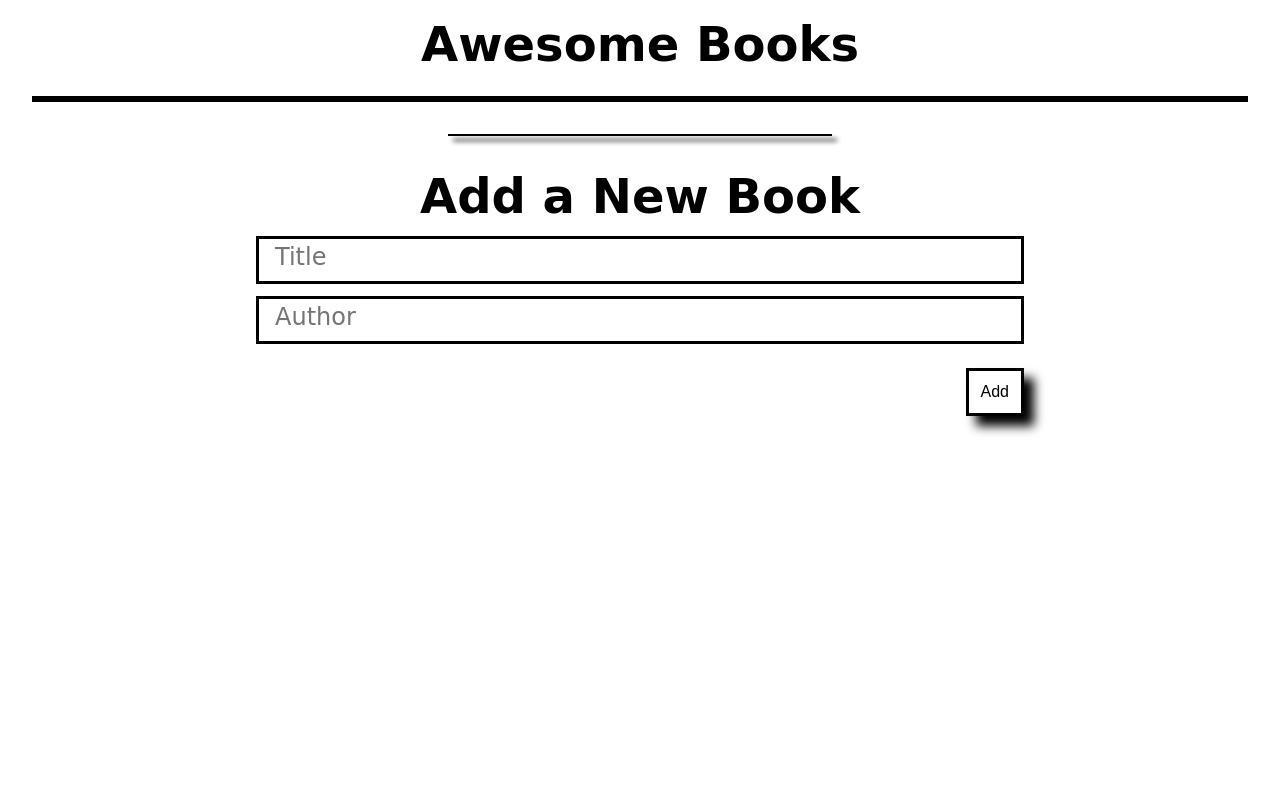
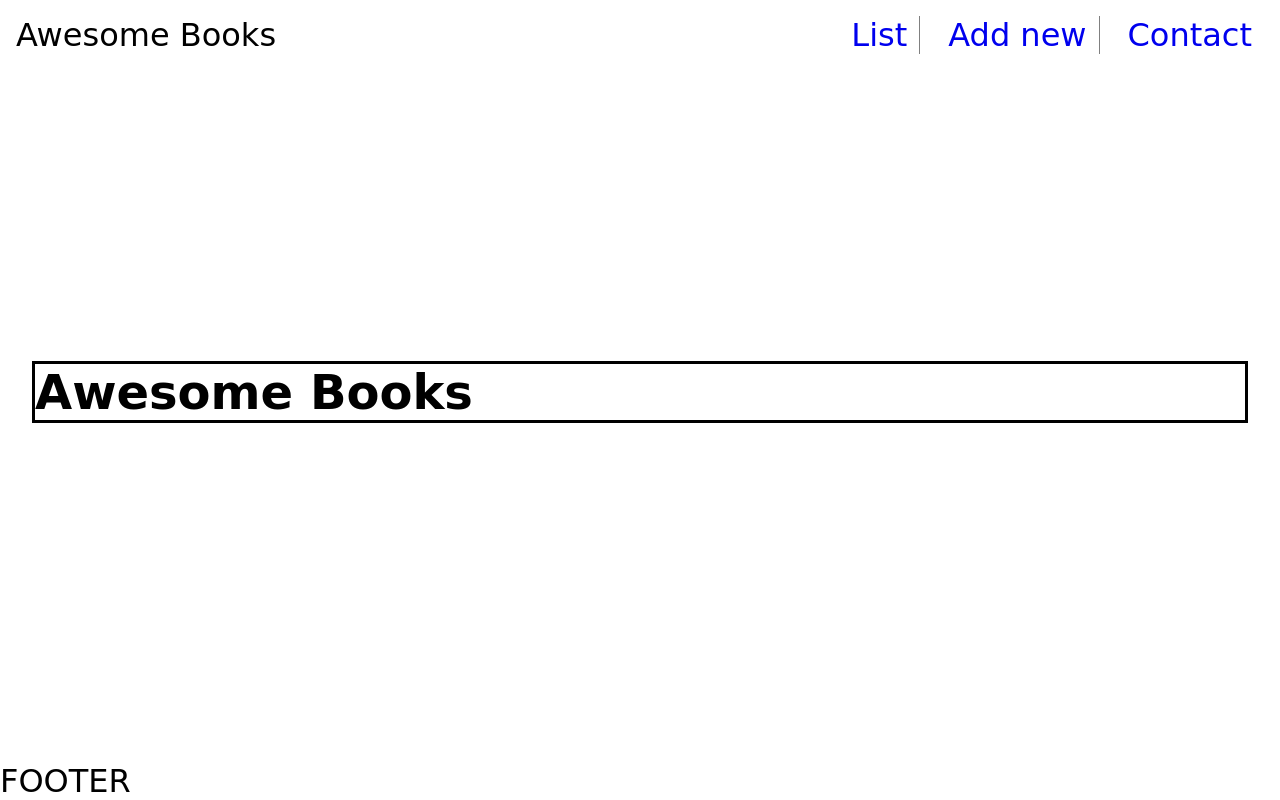
Before and after one commit to wuyepabdul/awesome-books, a website: page index.html in a window 1280 px wide. Drawn offline with Linux system fonts and the light colour scheme.

Commit message:
Add header navbar and footer layout, create visible and invisible classes

```diff
--- a/index.html
+++ b/index.html
@@ -10,11 +10,30 @@
 </head>
 
 <body>
-  <section>
-    <h1>Awesome Books</h1>
-    <div class="listOfBooks"></div>
-    <div class="form_container">
-      <div class="separator"></div>
+  <header>
+    <nav>
+      <div class="page_logo">
+        Awesome Books
+      </div>
+      <ul class="navigation">
+        <li class="navItem">
+          <a href="#listOfBooks">List</a>
+        </li>
+        <li class="navItem">
+          <a href="#form_container">Add new</a>
+        </li>
+        <li class="navItem">
+          <a href="#contact_section">Contact</a>
+        </li>
+      </ul>
+    </nav>
+  </header>
+  <main>
+    <section id="listOfBooks" class="listOfBooks visible">
+      <h1>Awesome Books</h1>
+
+    </section>
+    <section id="form_container" class="form_container invisible">
       <h2>Add a New Book</h2>
       <form>
         <div>
@@ -29,8 +48,24 @@
         </div>
         <button type="submit" class="addBtn">Add</button>
       </form>
-    </div>
-  </section>
+    </section>
+    <section id="contact_section" class="contact_section invisible">
+      <h2>Contact Information</h2>
+      <p class="contact_info">Lorem ipsum dolor sit amet, consectetur adipisicing elit.
+        Sit reprehenderit quidem id ex eaque consequuntur recusandae qui natus.
+        Similique, ipsam.
+      </p>
+      <ul>
+        <li>email</li>
+        <li>phone</li>
+        <li>addressText</li>
+      </ul>
+
+    </section>
+  </main>
+  <footer>
+    FOOTER
+  </footer>
   <script src="./app.js"></script>
 </body>
 
--- a/style.css
+++ b/style.css
@@ -2,6 +2,10 @@
   margin: 0;
   padding: 0;
   box-sizing: border-box;
+}
+
+* a {
+  text-decoration: none;
 }
 
 * ul li {
@@ -14,18 +18,55 @@
 }
 
 body {
+  height: 95vh;
+  display: flex;
+  justify-content: center;
+  align-items: center;
   color: black;
   font-size: 2rem;
   font-family: cursive;
 }
 
-section {
+header {
+  position: fixed;
+  height: 3rem;
+  top: 0;
+  width: 100%;
+  background-color: white;
+  z-index: 10;
+}
+
+header nav {
+  display: flex;
+  justify-content: space-between;
+  padding: 1rem;
+}
+
+.navigation {
+  display: flex;
+  justify-content: space-between ;
+  gap: 1rem;
+}
+
+.navItem {
+  padding-left: 0.75rem;
+  padding-right: 0.75rem;
+  border-right: 1px solid grey;
+}
+
+.navItem:last-child {
+  border-right: none;
+}
+
+main {
+  width: 100%;
   margin-top: 1rem;
   margin-bottom: 1rem;
   display: flex;
   flex-direction: column;
   align-items: center;
 }
+
 
 .listOfBooks {
   width: 95%;
@@ -110,3 +151,18 @@ form input::placeholder {
   background-color: black;
   box-shadow: 5px 5px 5px;
 }
+
+footer {
+  position: fixed;
+  bottom: 0;
+  width: 100%;
+
+}
+
+.invisible {
+  display: none;
+}
+
+.visible {
+  display: block;
+}
```
